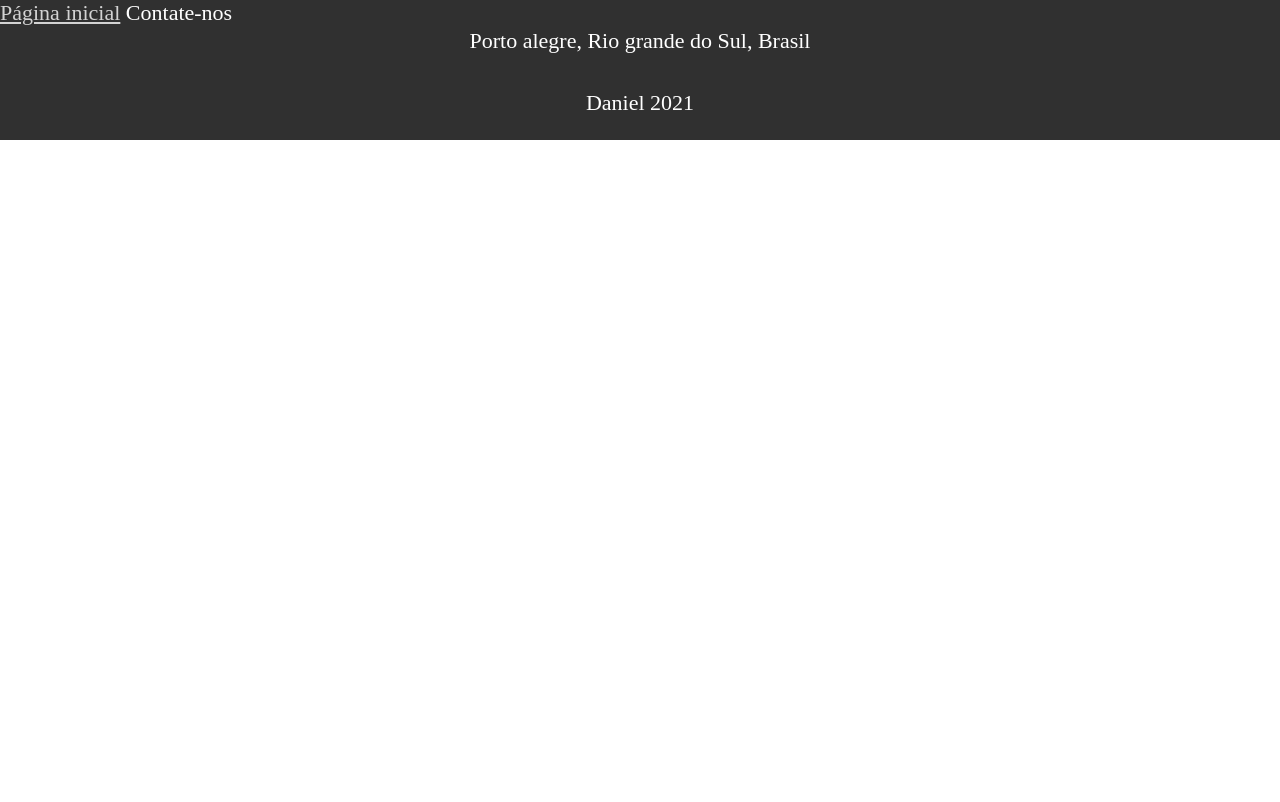
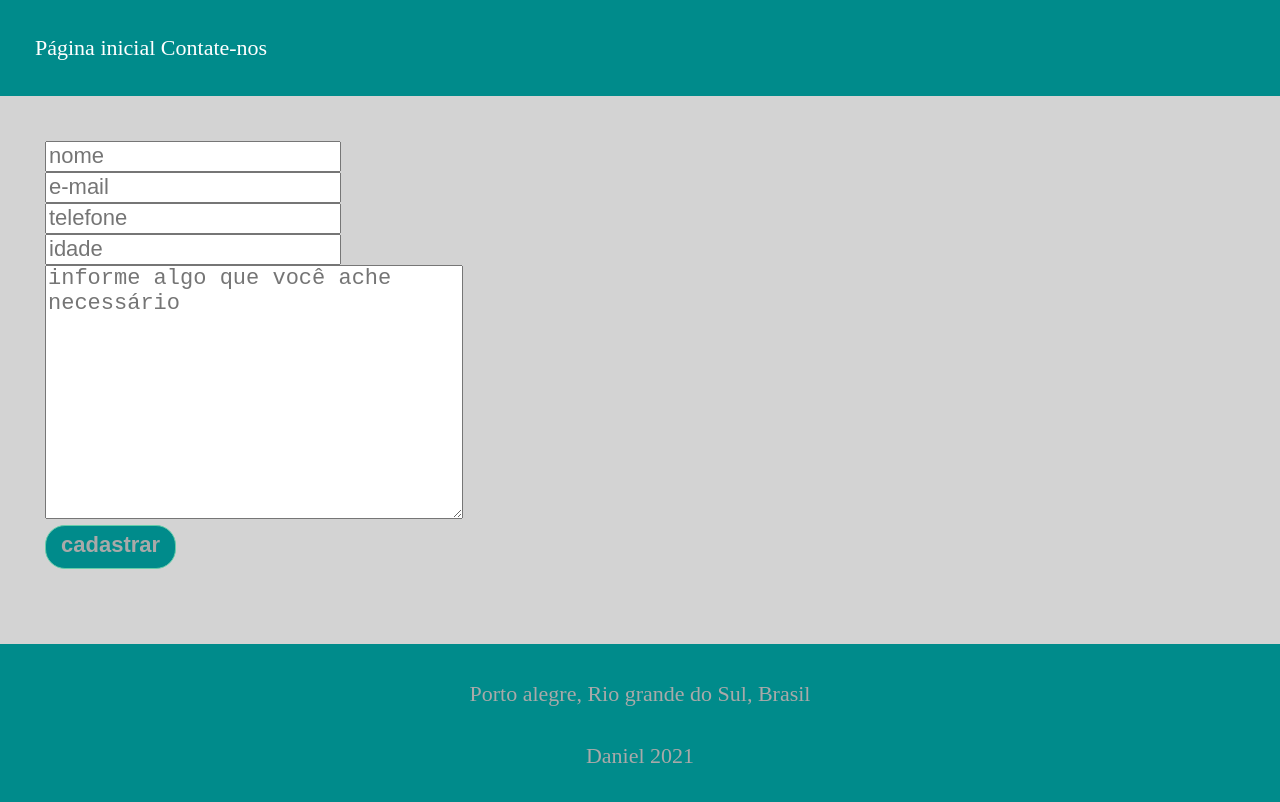
Before and after one commit to DRodrigues17/siteSimples, a plain HTML site: page Contato.html in a window 1280 px wide. Drawn offline with Linux system fonts and the light colour scheme.

Commit message:
tá feito o trabalho

```diff
--- a/Contato.html
+++ b/Contato.html
@@ -4,16 +4,33 @@
     <meta charset="UTF-8">
     <meta http-equiv="X-UA-Compatible" content="IE=edge">
     <meta name="viewport" content="width=device-width, initial-scale=1.0">
-    <title>Contate-nos</title>
+    <title>Contato</title>
     <link rel= "stylesheet" href="style.css" >
 </head>
-<body>
+<body id="site">
     <header>
         <nav>
             <a href="siteSimples.html"> Página inicial</a>
             <a href="Contato.html"> Contate-nos</a>
         </nav>
     </header>
+    <main>
+        <section>
+            <form action="https://api-dwi.herokuapp.com/api/examples" method="post">
+                <input placeholder="nome" type="text" name="nome">
+                <br>
+                <input placeholder="e-mail" type="text" name="e-mail">
+                <br>
+                <input placeholder="telefone" type="text" name="telefone">
+                <br>
+                <input placeholder="idade" type="number" name="idade">
+                <br>
+                <textarea placeholder="informe algo que você ache necessário" cols="30" rows="10" name="informação extra"></textarea>
+                <br>
+                <button class="btn" type="submit">cadastrar</button>
+            </form>
+        </section>
+    </main>
     <footer>
         <p>Porto alegre, Rio grande do Sul, Brasil</p>
         <p>Daniel 2021</p>
--- a/style.css
+++ b/style.css
@@ -26,15 +26,15 @@ p{
 }
 main{
     flex-grow:1;
-    background-color: aliceblue;
+    background-color: lightgray;
 }
 #site>*{
     padding: 35px;
 }
 header{
     display: flex;
-    background: rgb(48, 48, 48);
-    color: rgb(255, 255, 255);
+    background: darkcyan;
+    color: darkgray;
     align-items: center;
 }
 section{
@@ -46,8 +46,8 @@ footer{
     flex-direction: column;
     align-items: center;
     gap: 10px;
-    background-color: rgb(48, 48, 48);
-    color: rgb(255, 255, 255);
+    background-color: darkcyan;
+    color: darkgray;
 }
 nav a{
     text-decoration: none;
@@ -61,17 +61,21 @@ nav a:hover{
     align-self: center;
     border-radius: 20px;
     padding: 6px 15px 10px 15px;
-    background: #303030;
-    color: magenta;
+    background: darkcyan;
+    color: darkgray;
+    border: solid mediumaquamarine 1px;
     font-weight: 700;
     transition: 0.5s;
     cursor: pointer;
 }
 .btn:hover{
-    background: maroon;
-    color: mediumaquamarine;
+    background: lightseagreen;
+    color: black;
     position: relative;
     top: -5px;
-    border: solid mediumslateblue 1px;
-    box-shadow: 0px 5px 6px 0px blueviolet;
+    border: solid mediumaquamarine 1px;
+    box-shadow: 0px 5px 6px 0px darkgreen;
 }
+.contato{
+
+}
```
Also changed, not shown: siteSimples.html (+4 -4 lines).
